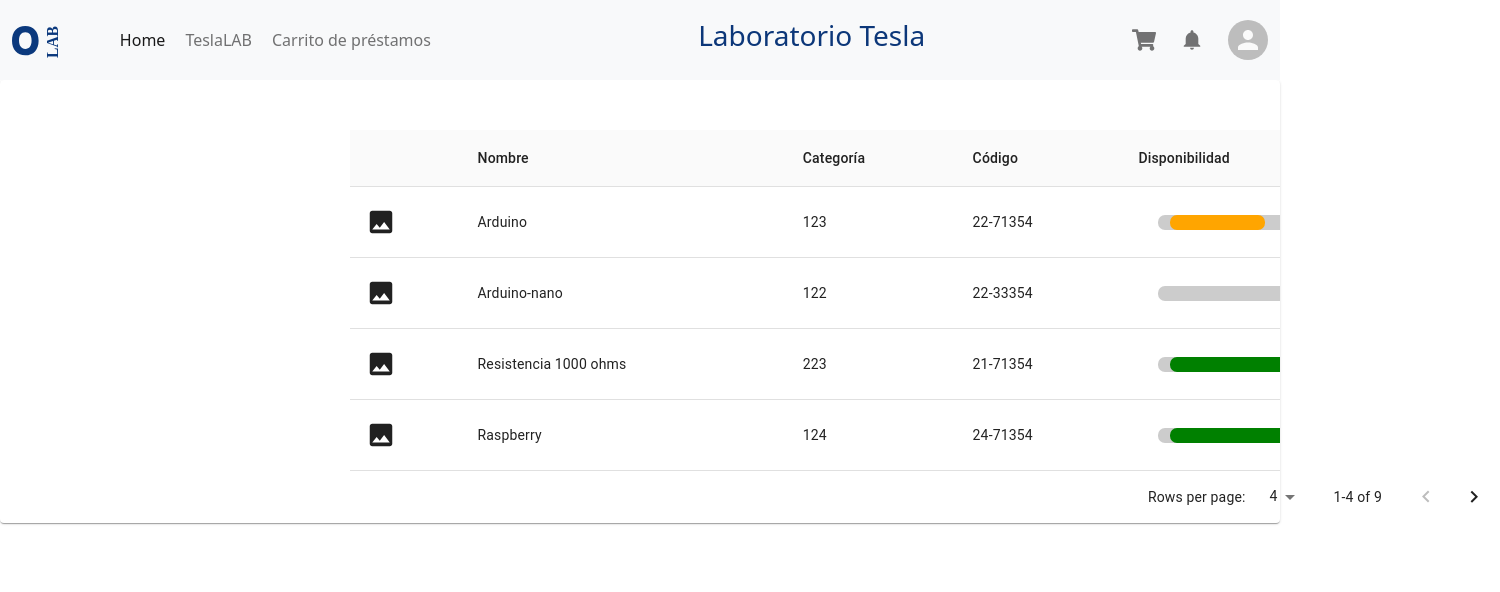
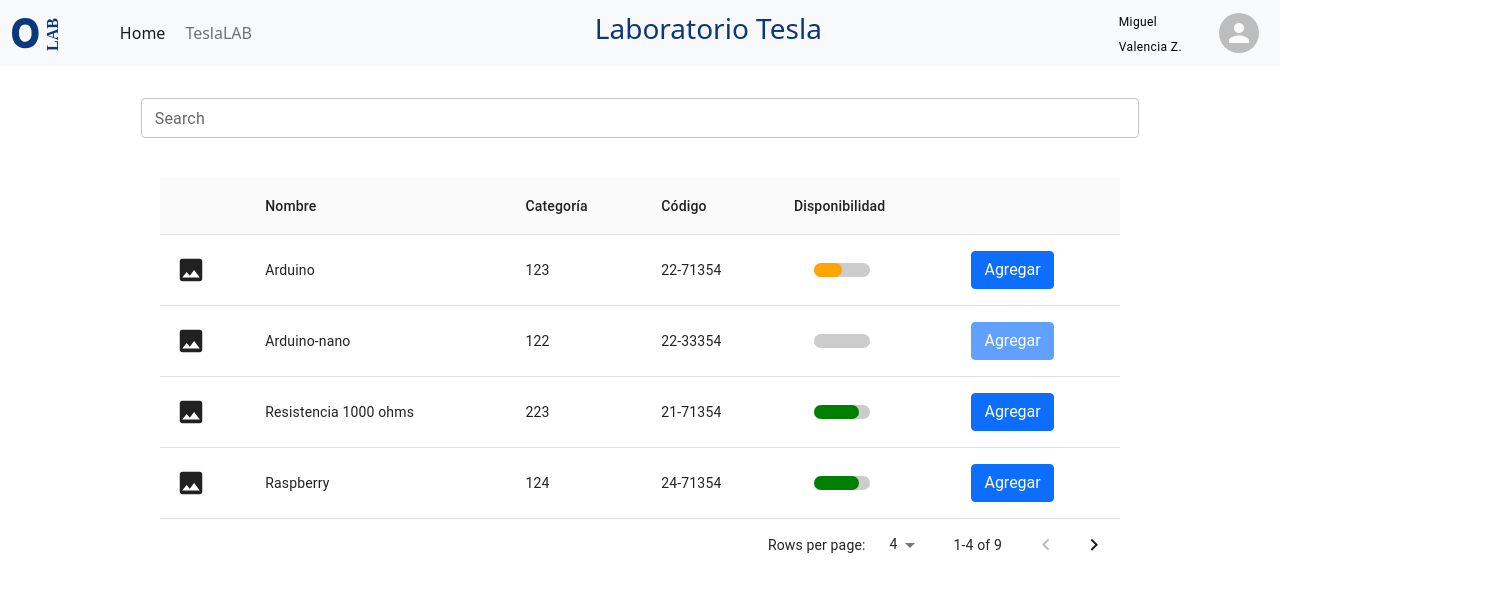
Before and after one commit to BogoCoder/front_olab, a React (Create React App) app: page /Cliente in a window 1280 px wide. Shown: the top 592 px of the page, 1500 px wide, since content can reach past the window. Built offline with nearby package versions, Linux system fonts and the light colour scheme; sample sign-in values are in the browser's storage; what react-plotly.js would draw is missing.

Commit message:
Arreglo del home de cliente; Se cambió el navbar y se puso la barra de búsqueda

```diff
--- a/src/components/DisponibilityBar.css
+++ b/src/components/DisponibilityBar.css
@@ -1,13 +1,13 @@
-.container {
-	height: 15px;
+.container-bar {
+	height: 1em;
 	background-color: #ccc;
 	position: relative;
 	border-radius: 7px;
-	width: 50px;
+	width: 4em;
 	transform: translateX(20px);
 }
 
-.container .low-disponibility {
+.container-bar .low-disponibility {
 	position: absolute;
 	height: 100%;
 	background-color: red;
@@ -15,7 +15,7 @@
 	border-radius: 7px;
 }
 
-.container .high-disponibility {
+.container-bar .high-disponibility {
 	position: absolute;
 	height: 100%;
 	background-color: green;
@@ -23,7 +23,7 @@
 	border-radius: 7px;
 }
 
-.container .medium-disponibility {
+.container-bar .medium-disponibility {
 	position: absolute;
 	height: 100%;
 	background-color: orange;
--- a/src/components/DisponibilityBar.jsx
+++ b/src/components/DisponibilityBar.jsx
@@ -4,7 +4,7 @@ import "./DisponibilityBar.css";
 export default function DisponibilityBar({ disponibility }) {
 	return (
 		<React.Fragment>
-			<div className='container'>
+			<div className='container-bar'>
 				<div className={disponibility}></div>
 			</div>
 		</React.Fragment>
--- a/src/components/NavSidebar/NavSidebarCliente.jsx
+++ b/src/components/NavSidebar/NavSidebarCliente.jsx
@@ -1,12 +1,34 @@
-import React from "react";
+import React, { useState } from "react";
 import { Link } from "react-router-dom";
 import logo from "../../assets/olab_logo.svg";
 import * as FaIcons from "react-icons/fa";
 import * as IoIcons from "react-icons/io";
 import IconButton from "@material-ui/core/IconButton";
+import { withStyles } from "@material-ui/core/styles";
 import Avatar from "@material-ui/core/Avatar";
+import MenuItem from "@material-ui/core/MenuItem";
+import Menu from "@material-ui/core/Menu";
+import Grid from "@material-ui/core/Grid";
+import Typography from "@material-ui/core/Typography";
+
+const WhiteTextTypography = withStyles({
+	root: {
+		color: "black",
+		textAlign: "right",
+	},
+})(Typography);
 
 const NavbarCliente = () => {
+	const [anchorEl, setAnchorEl] = useState(null);
+	const open = Boolean(anchorEl);
+	const handleMenu = (event) => {
+		setAnchorEl(event.currentTarget);
+	};
+
+	const handleClose = () => {
+		setAnchorEl(null);
+	};
+
 	return (
 		<React.Fragment>
 			<nav className='navbar navbar-expand-lg navbar-light bg-light'>
@@ -26,7 +48,11 @@ const NavbarCliente = () => {
 					<div className='collapse navbar-collapse' id='navbarNav'>
 						<ul className='navbar-nav mx-5'>
 							<li className='nav-item'>
-								<a className='nav-link active' aria-current='page' href='#'>
+								<a
+									className='nav-link active'
+									aria-current='page'
+									href='/Cliente'
+								>
 									Home
 								</a>
 							</li>
@@ -35,26 +61,80 @@ const NavbarCliente = () => {
 									TeslaLAB
 								</a>
 							</li>
-							<li className='nav-item'>
+							{/* <li className='nav-item'>
 								<a className='nav-link' href='#'>
 									Carrito de préstamos
 								</a>
-							</li>
+							</li> */}
 						</ul>
-						<div style={{ color: "#0c3779", marginLeft: "20%" }}>
+						<div style={{ color: "#0c3779", margin: "auto" }}>
 							<h3>Laboratorio Tesla</h3>
 						</div>
 					</div>
 				</div>
-				<IconButton>
+				{/* <IconButton>
 					<FaIcons.FaShoppingCart />
 				</IconButton>
 				<IconButton>
 					<IoIcons.IoMdNotifications />
-				</IconButton>
-				<IconButton>
+				</IconButton> */}
+				{/* <IconButton style={{ marginRight: "1em" }}>
 					<Avatar alt='Miguel Valencia' />
-				</IconButton>
+				</IconButton> */}
+				<div>
+					<Grid
+						container
+						alignItems='center'
+						justifyContent='center'
+						spacing={2}
+					>
+						<Grid item xs container direction='column' spacing={2}>
+							<Grid item xs>
+								<WhiteTextTypography variant='caption'>
+									Miguel Valencia Z.
+								</WhiteTextTypography>
+							</Grid>
+						</Grid>
+						<Grid item>
+							<IconButton
+								aria-label='account of current user'
+								aria-controls='menu-appbar'
+								aria-haspopup='true'
+								onClick={handleMenu}
+								size='small'
+								style={{ marginRight: "1em" }}
+							>
+								<Avatar alt='Miguel Valencia' />
+								{/* <Avatar alt='Camioncitos S.A.S.' src={truck_avatar} /> */}
+							</IconButton>
+						</Grid>
+					</Grid>
+
+					<Menu
+						id='menu-appbar'
+						anchorEl={anchorEl}
+						anchorOrigin={{
+							vertical: "top",
+							horizontal: "right",
+						}}
+						keepMounted
+						transformOrigin={{
+							vertical: "top",
+							horizontal: "right",
+						}}
+						open={open}
+						onClose={handleClose}
+					>
+						<Link
+							to='/ClientePerfil'
+							style={{ textDecoration: "none", color: "inherit" }}
+						>
+							<MenuItem onClick={handleClose}>Mi cuenta</MenuItem>
+						</Link>
+
+						<MenuItem onClick={handleClose}>Cerrar sesión</MenuItem>
+					</Menu>
+				</div>
 			</nav>
 		</React.Fragment>
 	);
--- a/src/components/ProductosCliente.jsx
+++ b/src/components/ProductosCliente.jsx
@@ -10,6 +10,7 @@ import TableRow from "@material-ui/core/TableRow";
 import logo from "../assets/olab_logo.svg";
 import * as MdIcons from "react-icons/md";
 import DisponibilityBar from "./DisponibilityBar";
+import Grid from "@material-ui/core/Grid";
 
 const columns = [
 	{ id: "foto", label: "", width: 20 },
@@ -123,12 +124,12 @@ export default function StickyHeadTable() {
 	};
 
 	return (
-		<Paper sx={{ width: "100%", overflow: "hidden" }}>
+		// <Grid>
 		<TableContainer sx={{ maxHeight: 440 }}>
 			<Table
 				stickyHeader
 				aria-label='sticky table'
-					style={{ width: 1200, marginLeft: "350px", marginTop: "50px" }}
+				// style={{ width: 1200, marginLeft: "350px", marginTop: "50px" }}
 			>
 				<TableHead>
 					<TableRow>
@@ -164,7 +165,6 @@ export default function StickyHeadTable() {
 						})}
 				</TableBody>
 			</Table>
-			</TableContainer>
 			<TablePagination
 				rowsPerPageOptions={[4, 25, 100]}
 				component='div'
@@ -173,8 +173,8 @@ export default function StickyHeadTable() {
 				page={page}
 				onPageChange={handleChangePage}
 				onRowsPerPageChange={handleChangeRowsPerPage}
-				style={{ width: 1200, marginLeft: "300px" }}
+				// style={{ width: 1200 }}
 			/>
-		</Paper>
+		</TableContainer>
 	);
 }
--- a/src/components/rutas.js
+++ b/src/components/rutas.js
@@ -1,4 +1,4 @@
 // Para desarrollo localmente
-const rutaApi = "http://18.213.65.172:3000";
+const rutaApi = "http://18.213.65.172:4000";
 const rutaLogin = "http://localhost:3000";
-export {rutaApi, rutaLogin};
+export { rutaApi, rutaLogin };
--- a/src/pages/homeCliente.js
+++ b/src/pages/homeCliente.js
@@ -2,12 +2,33 @@ import React from "react";
 import DisponibilityBar from "../components/DisponibilityBar";
 import NavbarCliente from "../components/NavSidebar/NavSidebarCliente";
 import ProductosCliente from "../components/ProductosCliente";
+import SearchInput from "../components/searchBar/SearchInput";
+import Box from "@mui/material/Box";
 
 function HomeCliente() {
 	return (
 		<React.Fragment>
 			<NavbarCliente />
-			<ProductosCliente />
+			<Box
+				style={{
+					display: "flex",
+					alignItems: "center",
+					justifyContent: "center",
+					margin: "1em",
+				}}
+			>
+				<SearchInput />
+			</Box>
+			<Box
+				style={{
+					display: "flex",
+					alignItems: "center",
+					justifyContent: "center",
+					margin: "2em 10em 0 10em",
+				}}
+			>
+				<ProductosCliente />
+			</Box>
 		</React.Fragment>
 	);
 }
```
Lines whose indentation alone changed are shown as unchanged.
